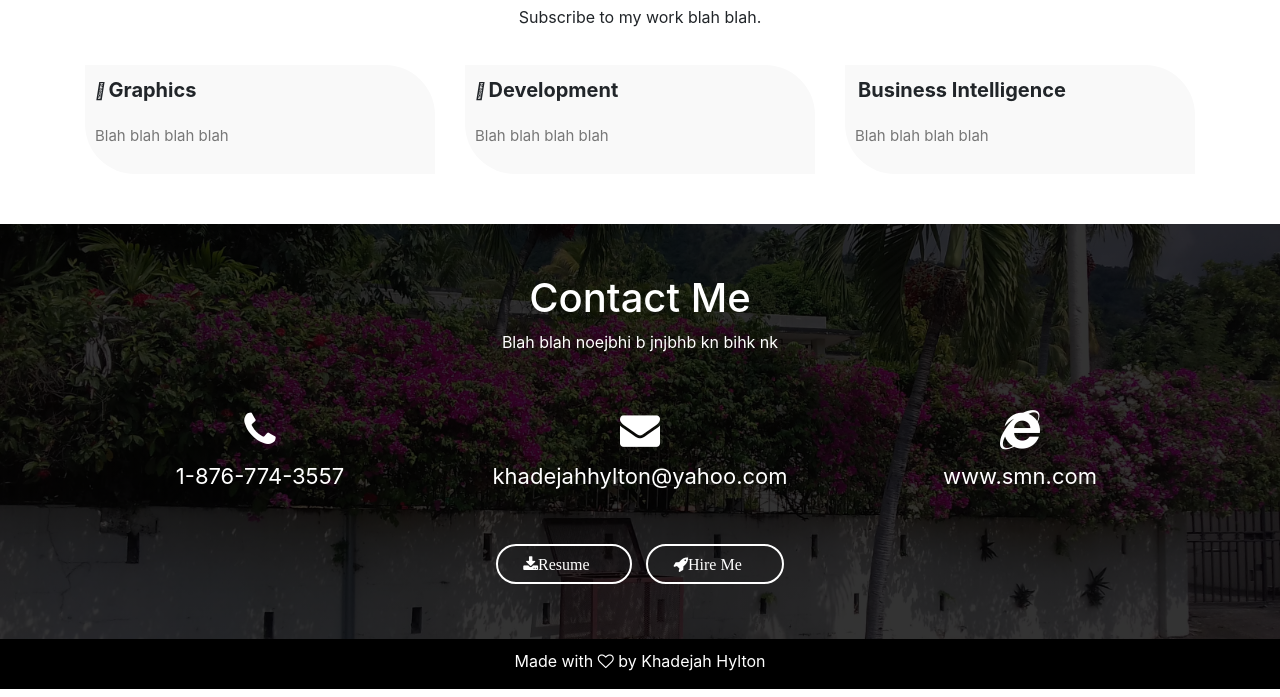
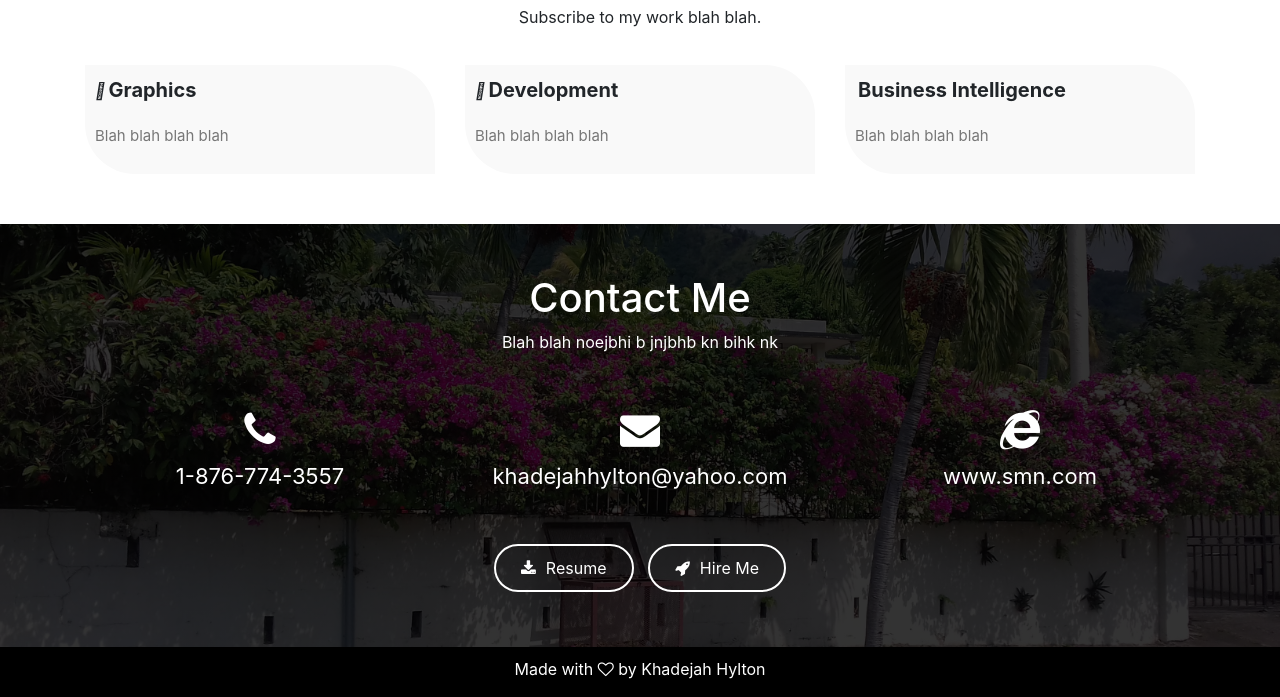
Before and after one commit to Dejah9/profile, a PHP site: page / in a window 1280 px wide. Shown: the part 2455-3152 px from the top of the page. Run offline with PHP 8.4, Linux system fonts and the light colour scheme.

Commit message:
words relocated

```diff
--- a/index.php
+++ b/index.php
@@ -234,9 +234,9 @@
 			</div>
 		</div>
 
-		<button type="button" class="btn btn-primary"><i class="fa fa-download">Resume</i></button>
+		<button type="button" class="btn btn-primary"><i class="fa fa-download"></i>Resume</button>
 
-		<button type="button" class="btn btn-primary"><i class="fa fa-rocket">Hire Me</i></button>
+		<button type="button" class="btn btn-primary"><i class="fa fa-rocket"></i>Hire Me</button>
 	</div>
 
 	<div class="footer text-center">
--- a/style.css
+++ b/style.css
@@ -284,7 +284,7 @@ body{
 }
 
 .contact .btn .fa{
-	margin-right: 15px;
+	margin-right: 10px;
 }
 
 .footer{
```
